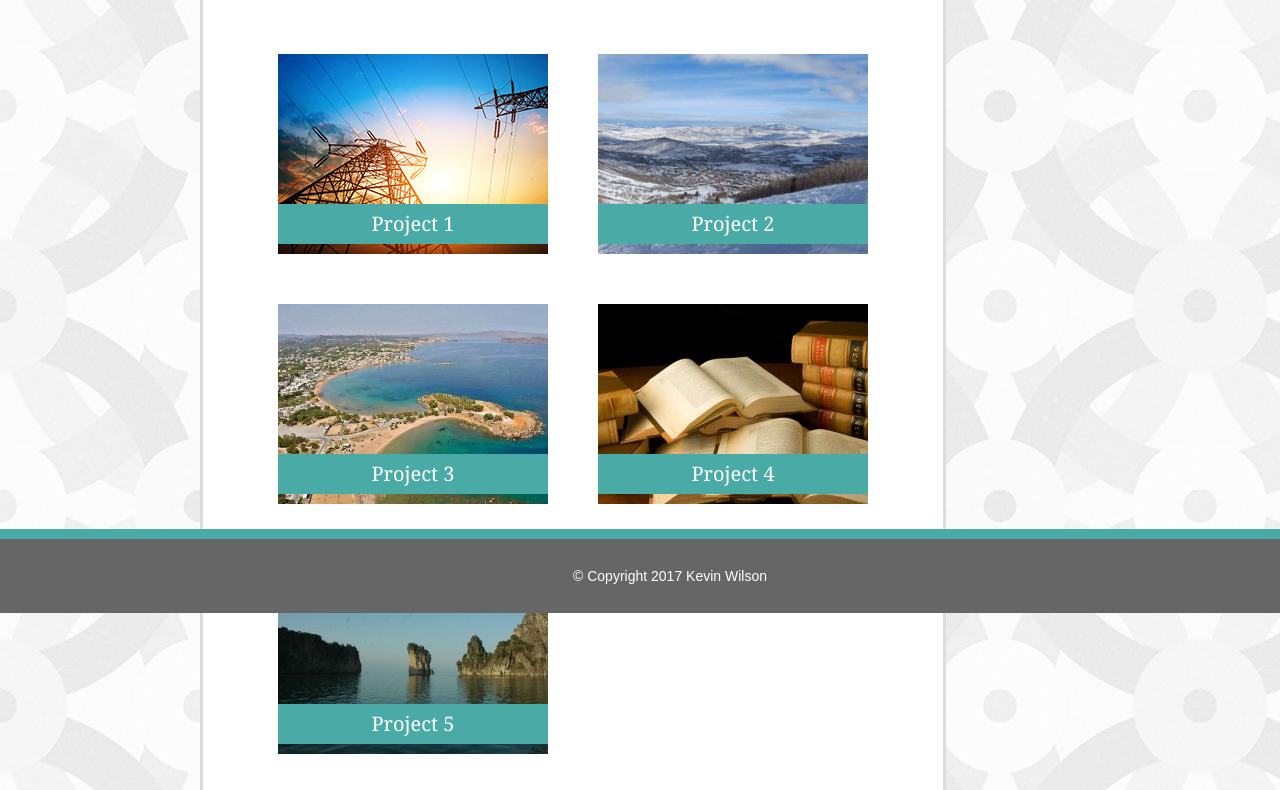
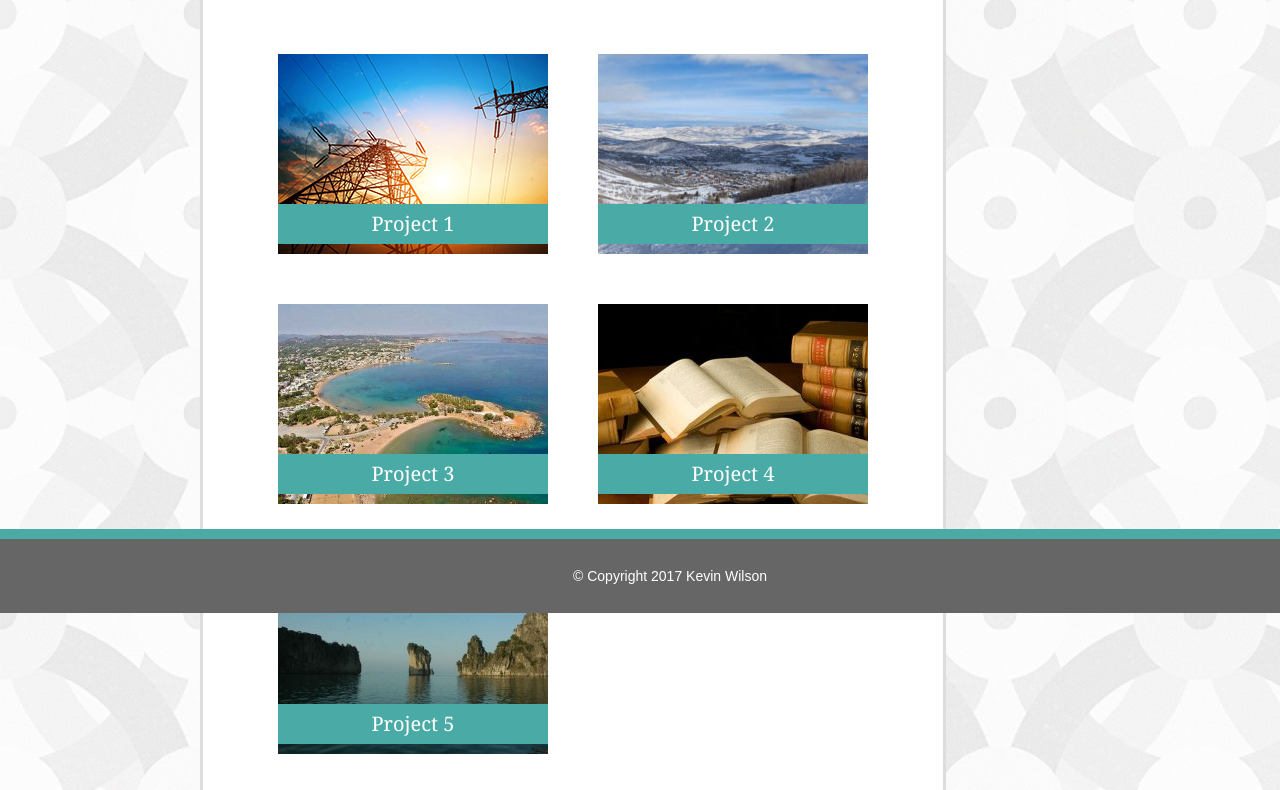
Before and after one commit to khwilson27/Responsive-Portfolio, a plain HTML site: page portfolio.html in a window 1280 px wide. Shown: the part 187-977 px from the top of the page. Drawn offline with Linux system fonts and the light colour scheme.

Commit message:
100% all

```diff
--- a/Assets/css/style.css
+++ b/Assets/css/style.css
@@ -6,8 +6,9 @@ html, body, input {
 
 body {
    min-height: 400px;
-   margin-bottom: 80px;
+   padding-bottom: 200px;
    clear: both;
+   background: url("../images/roundBackground.png");
 }
 
 header {
@@ -15,6 +16,7 @@ header {
 	border-bottom-style: solid;
 	border-bottom-color: #cccccc;
 	border-bottom-width: 3px;
+	background-color: white;
 }
 
 #wrapperMargins {
@@ -22,7 +24,6 @@ header {
 	padding-left: 200px;
 	padding-right: 200px;
 	padding-bottom: 600px;
-	background: url("../images/roundBackground.png");
 }
 
 #links {
@@ -145,17 +146,8 @@ textarea {
 	padding: 30px;
 	overflow: auto;
 	display: block;
-/*	border-style: solid;
-	border-color: red;
-	border-width: 5px;*/
 }
 
-/*.imgSection {
-	overflow: auto;
-	border-style: solid;
-	border-color: red;
-	border-width: 5px;
-}*/
 
 .title {
 	background-color: #4aaaa5;
@@ -297,18 +289,6 @@ textarea {
 		float: left;
 	}
 
-/*	.title {
-		background-color: #4aaaa5;
-		color: white;
-		width: 230px;
-		padding: 10px 20px 10px 20px;
-		text-align: center;
-		float: left;
-		margin-top: 150px;
-		font-family: 'Georgia', Times, Times New Roman, serif;
-		font-size: 20px;
-	}*/
-
 	#name {
 		position: absolute;
 		left: 5%;
```
Also changed, not shown: portfolio.html (+0 -19 lines).
